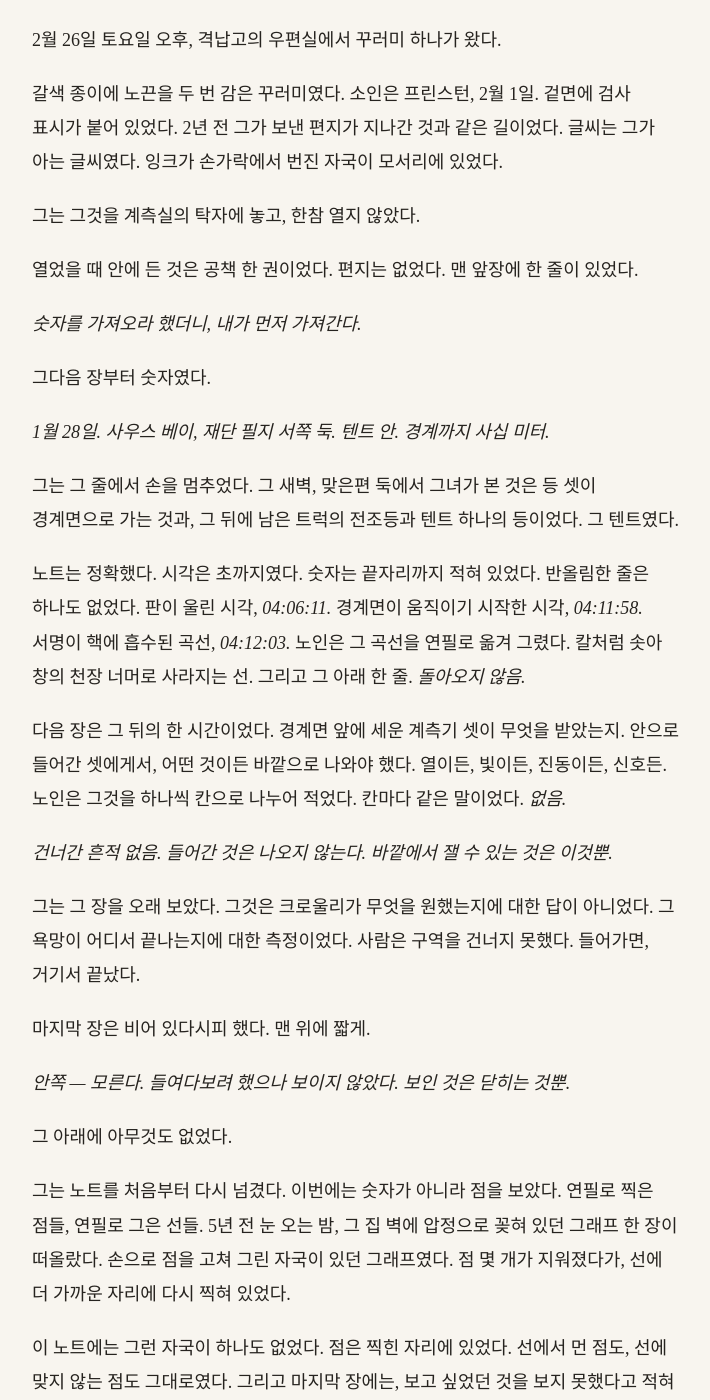
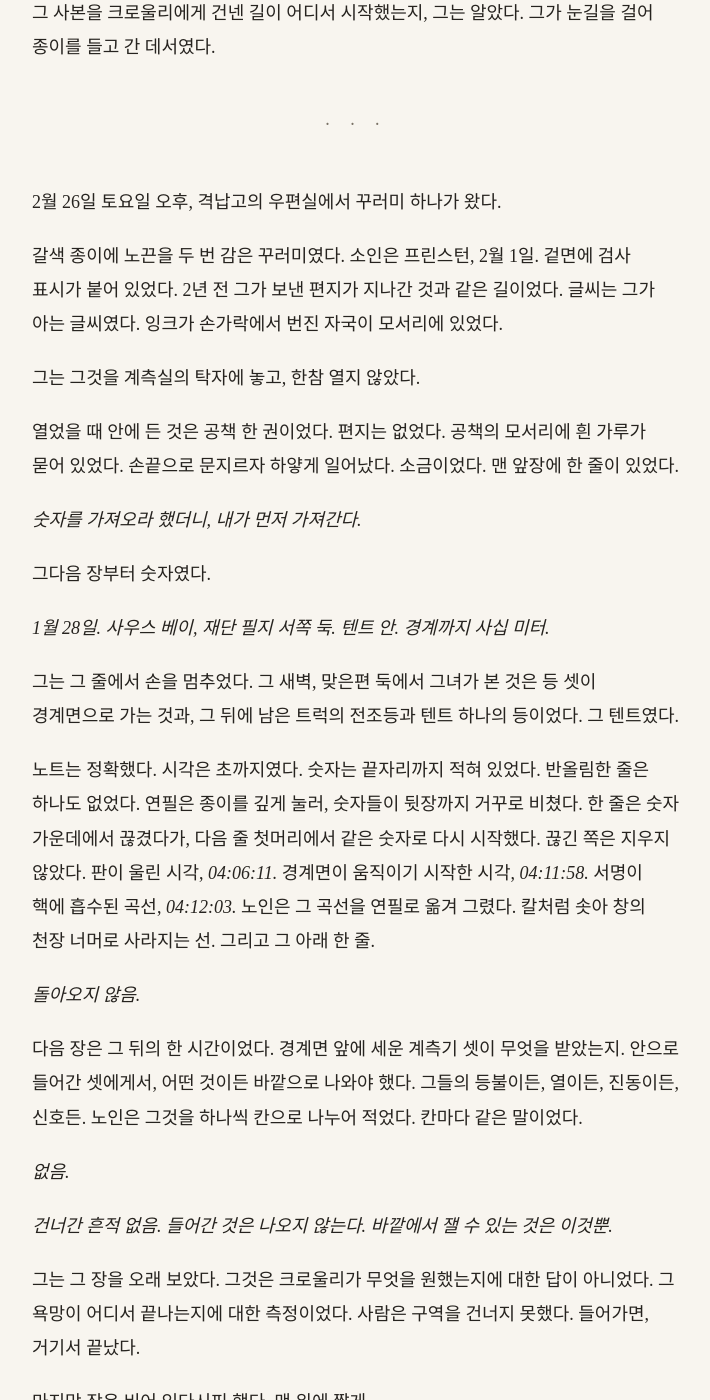
Before and after one commit to kangkkang/writer_s1_public, a Jekyll site: the page built from vol2/079.md, in a window 1280 px wide and 1400 px high, scrolled down 1737 px. Shown: the whole window, without its empty margins (284-994 px from the left). Built offline with Jekyll 4.4.1, drawn with Linux system fonts in a browser that asks for light colours; our own code applies the rules of GitHub Pages for plain Markdown files; some of the changed text lies outside the part shown.

Commit message:
Update from https://github.com/kangkkang/writer_s1/commit/fedbeb8617aa6df4cd71964c72d491e82417b284

```diff
--- a/vol2/079.md
+++ b/vol2/079.md
@@ -20,13 +20,19 @@
 
 공명 패턴 셋을 차례로 울렸다. 알바노의 둘은 그대로였다. 7분쯤 지나 숫자가 움직였고, 화면에 핵의 모양이 그려졌다.
 
-홀트의 곡선은 돌아오지 않았다.
+홀트의 곡선은 돌아오지 않았다. 그는 시계를 보았다. 7분. 알바노의 둘이 돌아오던 시간이었다. 10분. 15분. 화면의 숫자는 멈춘 자리에 그대로 있었다.
 
 그는 같은 곡선을 세 번 울렸다. 세 번 다 숫자는 멈춘 채였다. 경계면이 그 음을 듣지 않는 것 같았다. 그는 그날 오후 다른 구역 셋에 연락해 같은 것을 해 달라고 했다. 남반구 해안, 동유럽, 북아프리카. 저녁까지 셋 다 같은 답을 보냈다. 홀트의 곡선만 응답 없음.
 
-그는 1월 28일 새벽의 전화를 떠올렸다. *곡선 하나가 핵으로 들어갔어요. 안 나와요.* 그때 들어간 것이 이것이었다. 크로울리가 판에 실어 경계면으로 끌고 간 사본. 그 사본이 핵에 닿는 순간, 그 음은 어딘가에서 다 쓰였다. 사본만이 아니었다. 같은 음이면 원본도 같았다.
+그는 1월 28일 새벽의 전화를 떠올렸다.
 
-그는 계측실로 돌아와 공명 패턴의 표를 폈다. 맨 위 줄, *홀트 — 2062년 3월 5일, 그 방*의 옆 칸에 적었다. *응답 없음 — 1월 28일 이후.*
+*곡선 하나가 핵으로 들어갔어요. 안 나와요.*
+
+그때 들어간 것이 이것이었다. 크로울리가 판에 실어 경계면으로 끌고 간 사본. 그 사본이 핵에 닿는 순간, 그 음은 어딘가에서 다 쓰였다. 사본만이 아니었다. 같은 음이면 원본도 같았다.
+
+그는 계측실로 돌아와 공명 패턴의 표를 폈다. 맨 위 줄, *홀트 — 2062년 3월 5일, 그 방*의 옆 칸에 적었다.
+
+*응답 없음 — 1월 28일 이후.*
 
 그 사본을 크로울리에게 건넨 길이 어디서 시작했는지, 그는 알았다. 그가 눈길을 걸어 종이를 들고 간 데서였다.
 
@@ -38,7 +44,7 @@
 
 그는 그것을 계측실의 탁자에 놓고, 한참 열지 않았다.
 
-열었을 때 안에 든 것은 공책 한 권이었다. 편지는 없었다. 맨 앞장에 한 줄이 있었다.
+열었을 때 안에 든 것은 공책 한 권이었다. 편지는 없었다. 공책의 모서리에 흰 가루가 묻어 있었다. 손끝으로 문지르자 하얗게 일어났다. 소금이었다. 맨 앞장에 한 줄이 있었다.
 
 *숫자를 가져오라 했더니, 내가 먼저 가져간다.*
 
@@ -48,9 +54,13 @@
 
 그는 그 줄에서 손을 멈추었다. 그 새벽, 맞은편 둑에서 그녀가 본 것은 등 셋이 경계면으로 가는 것과, 그 뒤에 남은 트럭의 전조등과 텐트 하나의 등이었다. 그 텐트였다.
 
-노트는 정확했다. 시각은 초까지였다. 숫자는 끝자리까지 적혀 있었다. 반올림한 줄은 하나도 없었다. 판이 울린 시각, *04:06:11.* 경계면이 움직이기 시작한 시각, *04:11:58.* 서명이 핵에 흡수된 곡선, *04:12:03.* 노인은 그 곡선을 연필로 옮겨 그렸다. 칼처럼 솟아 창의 천장 너머로 사라지는 선. 그리고 그 아래 한 줄. *돌아오지 않음.*
+노트는 정확했다. 시각은 초까지였다. 숫자는 끝자리까지 적혀 있었다. 반올림한 줄은 하나도 없었다. 연필은 종이를 깊게 눌러, 숫자들이 뒷장까지 거꾸로 비쳤다. 한 줄은 숫자 가운데에서 끊겼다가, 다음 줄 첫머리에서 같은 숫자로 다시 시작했다. 끊긴 쪽은 지우지 않았다. 판이 울린 시각, *04:06:11.* 경계면이 움직이기 시작한 시각, *04:11:58.* 서명이 핵에 흡수된 곡선, *04:12:03.* 노인은 그 곡선을 연필로 옮겨 그렸다. 칼처럼 솟아 창의 천장 너머로 사라지는 선. 그리고 그 아래 한 줄.
 
-다음 장은 그 뒤의 한 시간이었다. 경계면 앞에 세운 계측기 셋이 무엇을 받았는지. 안으로 들어간 셋에게서, 어떤 것이든 바깥으로 나와야 했다. 열이든, 빛이든, 진동이든, 신호든. 노인은 그것을 하나씩 칸으로 나누어 적었다. 칸마다 같은 말이었다. *없음.*
+*돌아오지 않음.*
+
+다음 장은 그 뒤의 한 시간이었다. 경계면 앞에 세운 계측기 셋이 무엇을 받았는지. 안으로 들어간 셋에게서, 어떤 것이든 바깥으로 나와야 했다. 그들의 등불이든, 열이든, 진동이든, 신호든. 노인은 그것을 하나씩 칸으로 나누어 적었다. 칸마다 같은 말이었다.
+
+*없음.*
 
 *건너간 흔적 없음. 들어간 것은 나오지 않는다. 바깥에서 잴 수 있는 것은 이것뿐.*
 
@@ -102,11 +112,17 @@
 
 그는 표를 받아 자기 계측 세션의 기록과 나란히 놓았다. 5년 치의 기록이었다. 날짜마다 그 시각의 세션을 찾아 열었다.
 
-*2062년 3월 5일 02:02 — 홀트.* 곡선이 있었다. 천장을 뚫는.
+*2062년 3월 5일 02:02 — 홀트.*
 
-*2066년 12월 10일 15:42 — 바이스, 로드리게스.* 곡선 둘이 있었다.
+곡선이 있었다. 천장을 뚫는.
 
-*2064년 11월 30일 — 볼코바. 12월 2일 — 스털링.* 그 무렵 그의 세션은 방화벽 시험으로 밤낮없이 돌고 있었다. 그 날짜들의 기록을 그는 시각마다 끝까지 넘겼다. 아무것도 없었다. 곡선 하나 솟지 않았다. 그날도 그 세션은 다른 날과 똑같이 고르게 흘렀다.
+*2066년 12월 10일 15:42 — 바이스, 로드리게스.*
+
+곡선 둘이 있었다.
+
+*2064년 11월 말 — 볼코바. 12월 초 — 스털링.*
+
+그 무렵 그의 세션은 방화벽 시험으로 밤낮없이 돌고 있었다. 그는 11월 27일부터 12월 3일까지, 그 이레의 기록을 시각마다 끝까지 넘겼다. 아무것도 없었다. 곡선 하나 솟지 않았다. 그날도 그 세션은 다른 날과 똑같이 고르게 흘렀다.
 
 그는 표의 여백에 적었다.
 
@@ -132,6 +148,6 @@
 
 *안쪽 — 모른다.*
 
-그는 작은 종이 한 장을 찢어 연필로 한 단어를 적고, 그 줄 옆에 테이프로 붙였다.
+그는 묶음 맨 뒤 장, 기차에서 숫자 셋을 적었던 장의 귀퉁이를 찢었다. 숫자 셋은 찢기지 않은 쪽에 남았다. 그는 찢은 조각에 연필로 한 단어를 적고, 그 줄 옆에 테이프로 붙였다.
 
 *나도.*
```
